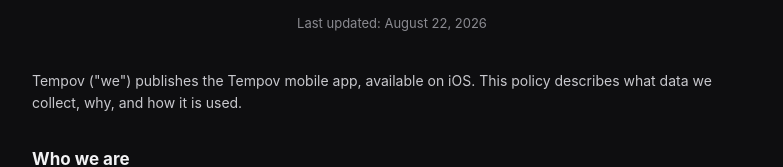
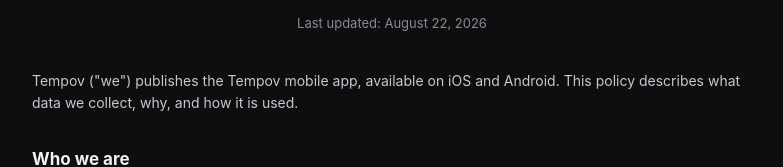
Before and after one commit to TempovApp/tempov-privacy, a plain HTML site: page index.html in a window 1280 px wide. Shown: the part 231-398 px from the top of the page, without its empty margins (248-1031 px from the left). Drawn offline with Linux system fonts and the light colour scheme.

Commit message:
Privacy: mention iOS and Android
Co-Authored-By: Claude Sonnet 5 <noreply@anthropic.com>

```diff
--- a/index.html
+++ b/index.html
@@ -46,7 +46,7 @@
       title: "Politique de confidentialité de Tempov",
       updated: "Dernière mise à jour : 22 août 2026",
       body: `
-        <p>Tempov ("nous") édite l'application mobile Tempov, disponible sur iOS. Cette politique décrit quelles données nous collectons, pourquoi, et comment elles sont utilisées.</p>
+        <p>Tempov ("nous") édite l'application mobile Tempov, disponible sur iOS et Android. Cette politique décrit quelles données nous collectons, pourquoi, et comment elles sont utilisées.</p>
 
         <h2>Qui sommes-nous</h2>
         <p>Tempov est édité par Adrien Ralaidovy-Payet, entreprise individuelle (SIRET 108 370 651 00011), 173 rue de Courcelles, 75017 Paris, France. Pour toute question, écrivez à <a href="mailto:contact@tempov.app">contact@tempov.app</a>.</p>
@@ -91,7 +91,7 @@
       title: "Tempov Privacy Policy",
       updated: "Last updated: August 22, 2026",
       body: `
-        <p>Tempov ("we") publishes the Tempov mobile app, available on iOS. This policy describes what data we collect, why, and how it is used.</p>
+        <p>Tempov ("we") publishes the Tempov mobile app, available on iOS and Android. This policy describes what data we collect, why, and how it is used.</p>
 
         <h2>Who we are</h2>
         <p>Tempov is published by Adrien Ralaidovy-Payet, sole proprietorship (SIRET 108 370 651 00011), 173 rue de Courcelles, 75017 Paris, France. For any question, write to <a href="mailto:contact@tempov.app">contact@tempov.app</a>.</p>
```
